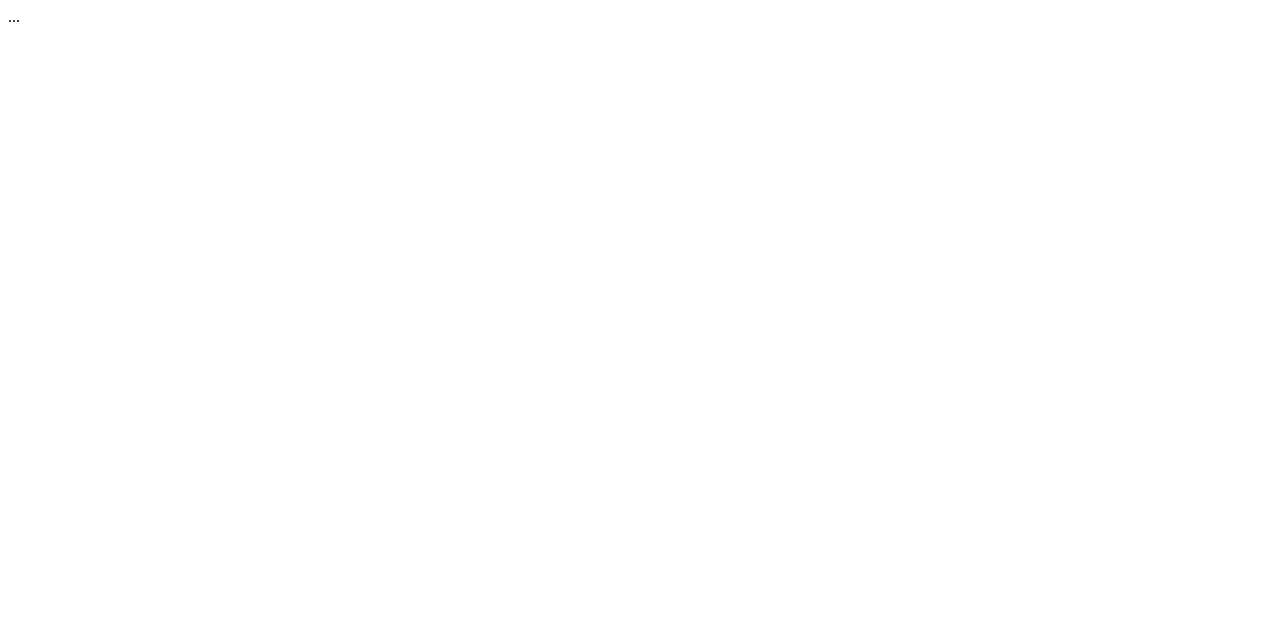
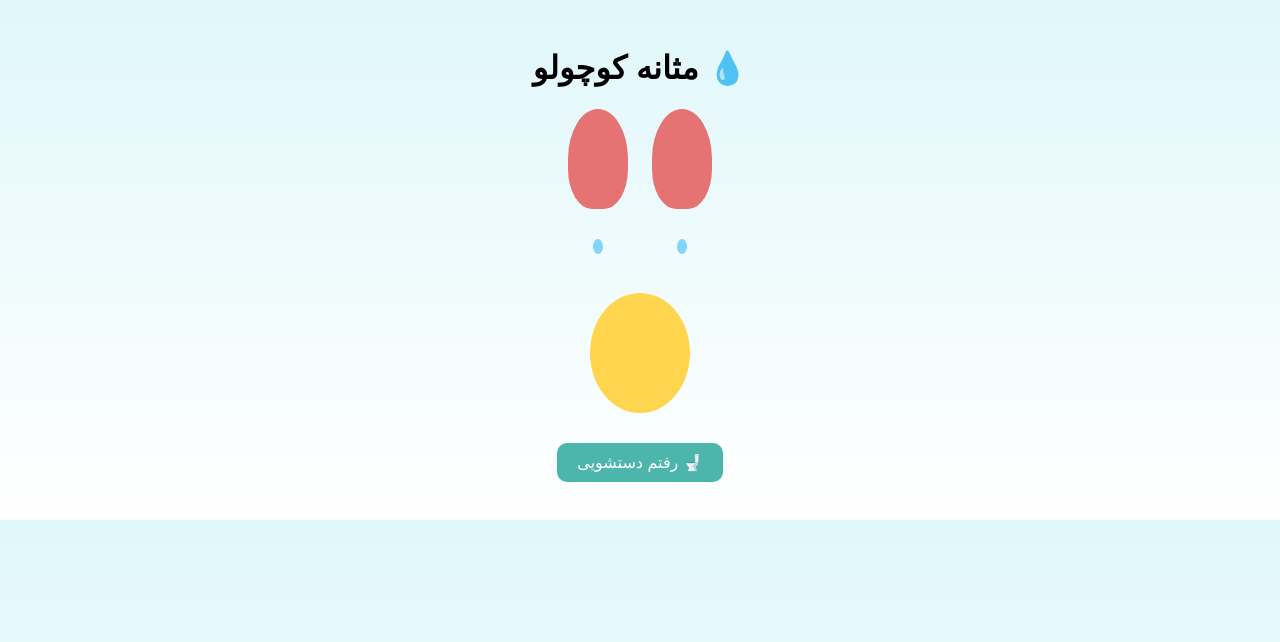
Before and after one commit to salmanSiadat/Masaneh, a plain HTML site: page index.html in a window 1280 px wide. Drawn offline with Linux system fonts and the light colour scheme.

Commit message:
Update index.html

```diff
--- a/index.html
+++ b/index.html
@@ -4,15 +4,163 @@
   <meta charset="UTF-8" />
   <meta name="viewport" content="width=device-width, initial-scale=1.0" />
   <title>مثانه کوچولو</title>
-  <link rel="manifest" href="manifest.json">
+  <link rel="manifest" href="manifest.json" />
   <script>
     if ('serviceWorker' in navigator) {
       navigator.serviceWorker.register('service-worker.js');
     }
   </script>
-  ...
+  <style>
+    body {
+      font-family: sans-serif;
+      background: linear-gradient(#e0f7fa, #fff);
+      text-align: center;
+      padding: 20px;
+      transition: background 0.3s, color 0.3s;
+    }
+    .container {
+      width: 200px;
+      margin: auto;
+    }
+    .kidney {
+      width: 60px;
+      height: 100px;
+      background: #e57373;
+      border-radius: 50% 50% 40% 40%;
+      display: inline-block;
+      position: relative;
+    }
+    .kidney.left {
+      margin-right: 20px;
+    }
+    .drop {
+      width: 10px;
+      height: 15px;
+      background: #81d4fa;
+      border-radius: 50%;
+      animation: drop 2s infinite;
+      position: absolute;
+      top: 100px;
+      left: 25px;
+    }
+    @keyframes drop {
+      0% { opacity: 0; top: 100px; }
+      50% { opacity: 1; top: 130px; }
+      100% { opacity: 0; top: 150px; }
+    }
+    .bladder {
+      width: 100px;
+      height: 120px;
+      background: #ffd54f;
+      border-radius: 50%;
+      margin: 80px auto 10px;
+      position: relative;
+      overflow: hidden;
+      transition: transform 0.3s;
+    }
+    .bladder.fill {
+      animation: shake 0.5s infinite;
+    }
+    .fill-level {
+      position: absolute;
+      bottom: 0;
+      left: 0;
+      width: 100%;
+      background: #fbc02d;
+      height: 0%;
+      transition: height 1s;
+    }
+    @keyframes shake {
+      0% { transform: translateX(0); }
+      25% { transform: translateX(-3px); }
+      50% { transform: translateX(3px); }
+      75% { transform: translateX(-3px); }
+      100% { transform: translateX(0); }
+    }
+    button {
+      padding: 10px 20px;
+      font-size: 16px;
+      margin-top: 20px;
+      cursor: pointer;
+      background: #4db6ac;
+      border: none;
+      border-radius: 10px;
+      color: white;
+    }
+    .alert {
+      margin-top: 10px;
+      color: #d32f2f;
+      font-weight: bold;
+    }
+    .stars {
+      color: #ffca28;
+      font-size: 24px;
+      margin-top: 10px;
+    }
+  </style>
 </head>
 <body>
-  <!-- page content here -->
+  <h1>مثانه کوچولو 💧</h1>
+  <div class="container">
+    <div class="kidney left">
+      <div class="drop"></div>
+    </div>
+    <div class="kidney">
+      <div class="drop"></div>
+    </div>
+  </div>
+  <div class="bladder" id="bladder">
+    <div class="fill-level" id="fill"></div>
+  </div>
+  <div>
+    <button onclick="resetBladder()">رفتم دستشویی 🚽</button>
+    <div class="alert" id="alert"></div>
+    <div class="stars" id="stars"></div>
+  </div>
+
+  <script>
+    let fillPercent = parseFloat(localStorage.getItem("fillPercent")) || 0;
+    let points = parseInt(localStorage.getItem("points")) || 0;
+    let fill = document.getElementById("fill");
+    let bladder = document.getElementById("bladder");
+    let alertBox = document.getElementById("alert");
+    let stars = document.getElementById("stars");
+
+    function updateUI() {
+      fill.style.height = fillPercent + "%";
+      if (fillPercent > 90) {
+        alertBox.textContent = "وقتشه بری دستشویی! 😬";
+        bladder.classList.add("fill");
+      } else if (fillPercent > 75) {
+        alertBox.textContent = "مثانه داره پر میشه...";
+        bladder.classList.add("fill");
+      } else {
+        alertBox.textContent = "";
+        bladder.classList.remove("fill");
+      }
+      stars.innerHTML = "⭐️".repeat(points);
+    }
+
+    function updateBladder() {
+      if (fillPercent < 100) {
+        fillPercent += 1.67;
+        if (fillPercent > 100) fillPercent = 100;
+        localStorage.setItem("fillPercent", fillPercent);
+        updateUI();
+      }
+    }
+
+    function resetBladder() {
+      fillPercent = 0;
+      points++;
+      localStorage.setItem("fillPercent", fillPercent);
+      localStorage.setItem("points", points);
+      alertBox.textContent = "آفرین! مثانه خالی شد 🌟";
+      updateUI();
+    }
+
+    updateUI();
+    setInterval(updateBladder, 60000);
+  </script>
 </body>
 </html>
```
